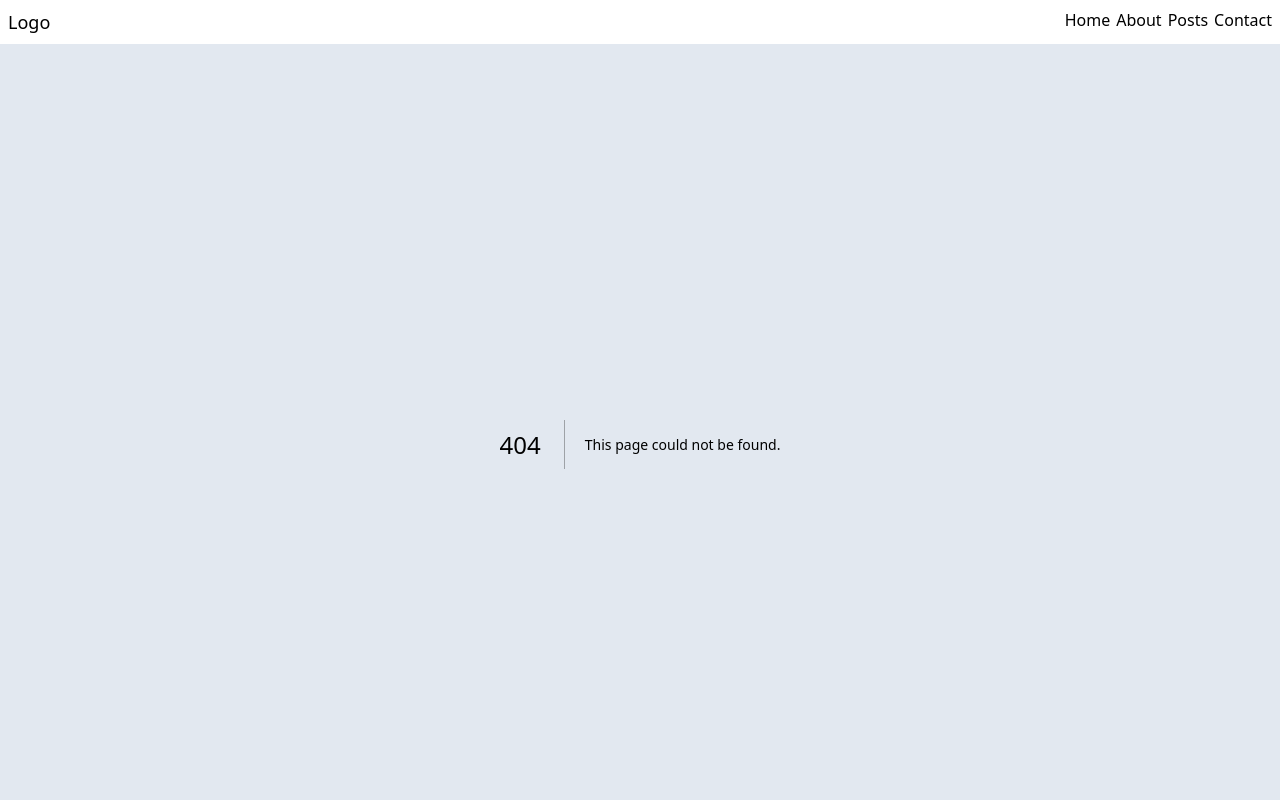
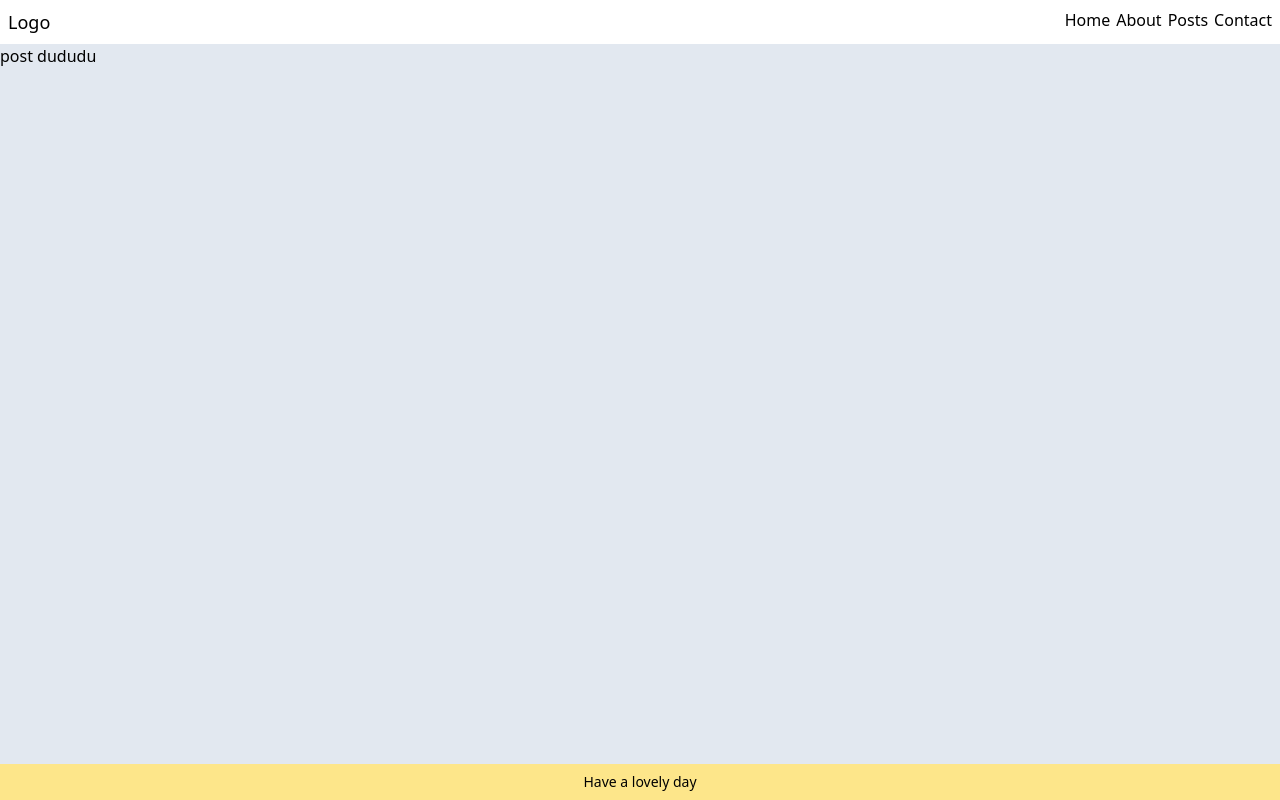
Before and after one commit to YDayeon/nextjs-blog, a Next.js app: page /post/docker-study in a window 1280 px wide. Before the commit this address had no page. Built offline with nearby package versions, Linux system fonts and the light colour scheme.

Commit message:
fix: link href 404 error

```diff
--- /dev/null
+++ b/src/app/post/[slug]/page.tsx
@@ -0,0 +1,7 @@
+export default function PostPage() {
+  return (
+    <>
+      <div>post dududu</div>
+    </>
+  );
+}
```
